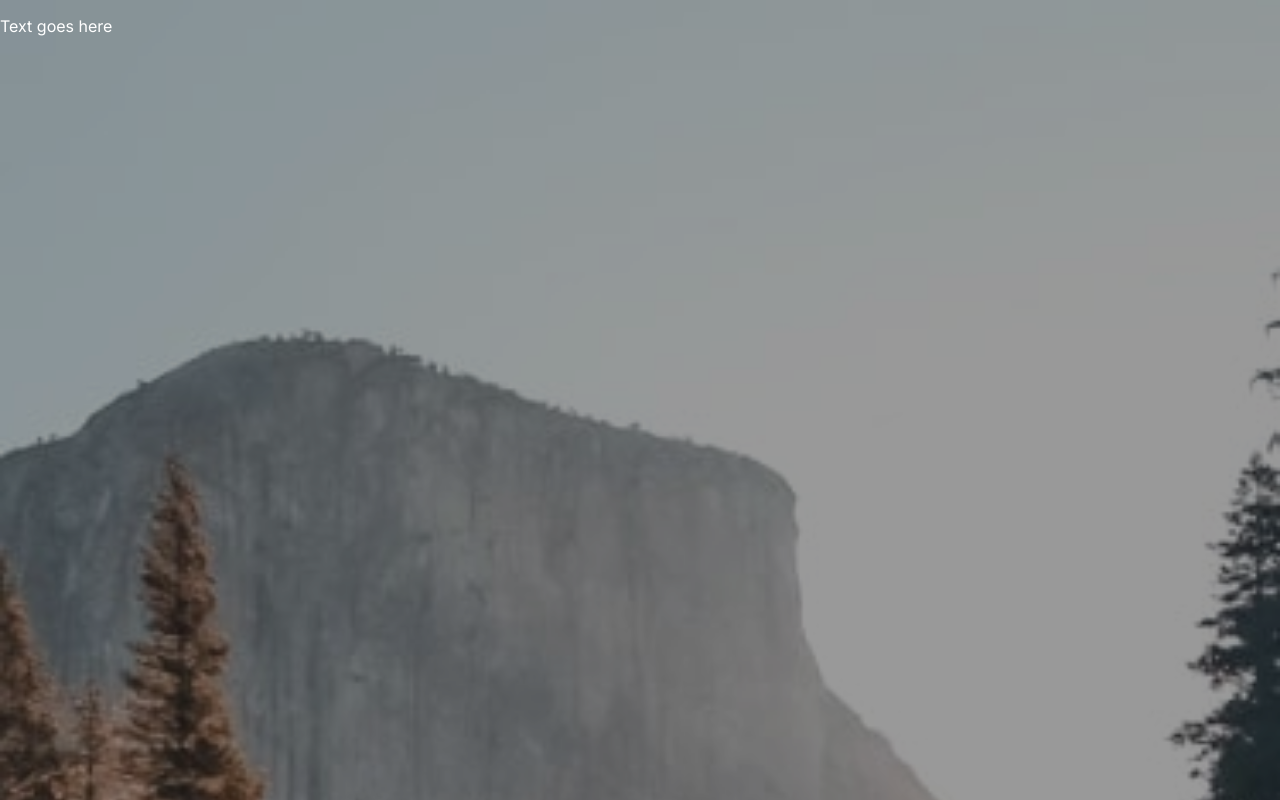
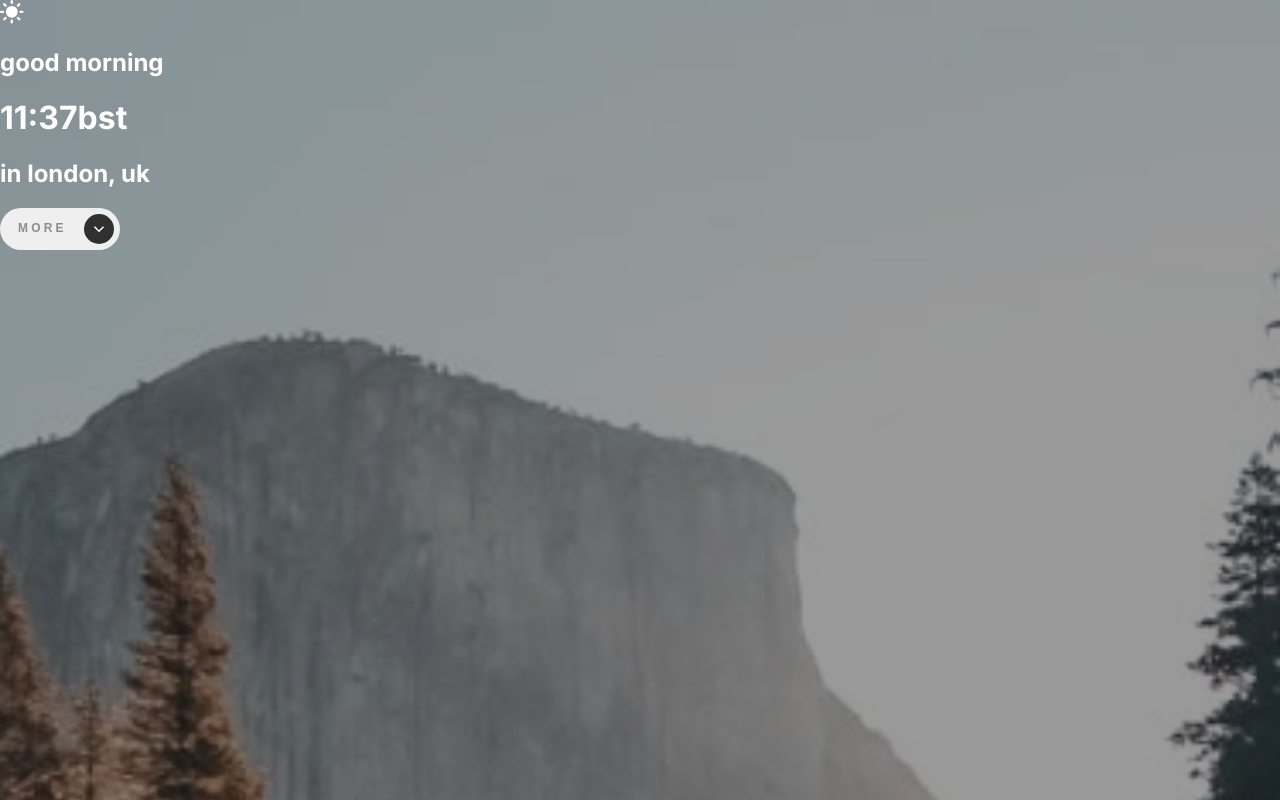
Before and after one commit to Da-vi-de/Clock-App, a plain HTML site: page index.html in a window 1280 px wide. Drawn offline with nearby package versions, Linux system fonts and the light colour scheme.

Commit message:
most html and drop-down-info button styled

```diff
--- a/index.html
+++ b/index.html
@@ -12,11 +12,42 @@
   <title>Frontend Mentor | Clock App</title>
 </head>
 <body>
+
   <div class="background daytime-bg"></div>
 
+<!-- <header class="hero">
   <div class="quote">
-    <p class="quote-text">Text goes here</p>
+    <p class="quote-text">
+    "Lorem ipsum dolor sit amet, consectetur adipiscing elit.
+    Vivamus at est ac nulla pharetra eleifend. Integer consequat, tortor a auctor luctus, lectus augue. "
+    </p>
+    <img src="./assets/desktop/icon-refresh.svg"
+         alt="refresh icon"
+         class="refresh-icon"
+    >
   </div>
+  <h3 class="quote-author">Quote Author</h3>
+</header> -->
+
+  <!-- Display Time-->
+<div class="display-time">
+
+  <div class="greeting">
+    <img src="./assets/desktop/icon-sun.svg"
+          alt="sun icon"
+          class="sun-icon"
+    >
+    <h2 class="greeting-text">good morning</h2>
+  </div>
+
+  <h1 class="time">11:37<span>bst</span></h1>
+  <h2 class="time-zone">in london, uk</h2>
+</div>
+
+  <button class="drop-down-info">
+    More
+    <img src="./assets/desktop/icon-arrow-up.svg" alt="arrow icon" class="arrow-icon">
+  </button>
 
 </body>
   <script src="https://code.jquery.com/jquery-3.6.0.min.js"
--- a/scss/_components.scss
+++ b/scss/_components.scss
@@ -0,0 +1,27 @@
+.drop-down-info {
+    width: 10em;
+    height:  3.5em;
+    padding: 0 0.5em 0 1.5em;
+    border-radius: 2.125em;
+    color: $color-grey;
+    text-transform: uppercase;
+    font-weight: 700;
+    font-size: $font-size-smx;
+    line-height: 1.4;
+    letter-spacing: .2rem;
+    border: none;
+    cursor: pointer;
+    display: flex;
+    align-items: center;
+    justify-content: space-between;
+    -webkit-box-align: center;
+    -webkit-box-pack: justify;
+}
+
+.arrow-icon {
+    width: 2.5em;
+    height: 2.5em;
+    transform: rotate(180deg);
+    transition: transform 0.5s, filter 0.2s,
+    -webkit-transform 0.5s, -webkit-filter 0.2s;
+}
--- a/scss/_layout.scss
+++ b/scss/_layout.scss
@@ -34,3 +34,17 @@ body {
         background: rgba(0, 0, 0, 0.4 );
     }
 }
+
+.hero {
+    margin: 1em 0 0 1.5em;
+}
+
+.quote {
+    display: flex;
+    justify-content: space-between;
+}
+
+.refresh-icon {
+    align-self: center;
+    margin: 0 1.5em 1em 0;
+}
--- a/scss/_typography.scss
+++ b/scss/_typography.scss
@@ -0,0 +1,8 @@
+.quote-text {
+    font-size: $font-size-sm;
+    line-height: 1.75em;
+}
+
+.quote-author {
+    font-size: $font-size-sm;
+}
--- a/scss/_variables.scss
+++ b/scss/_variables.scss
@@ -1 +1,5 @@
 $color-white: #ffff;
+$color-grey: #8f8c8c;
+
+$font-size-sm: 0.625em;
+$font-size-smx: 0.75em;
```
Also changed, not shown: scss/main.css, 1 other file.
